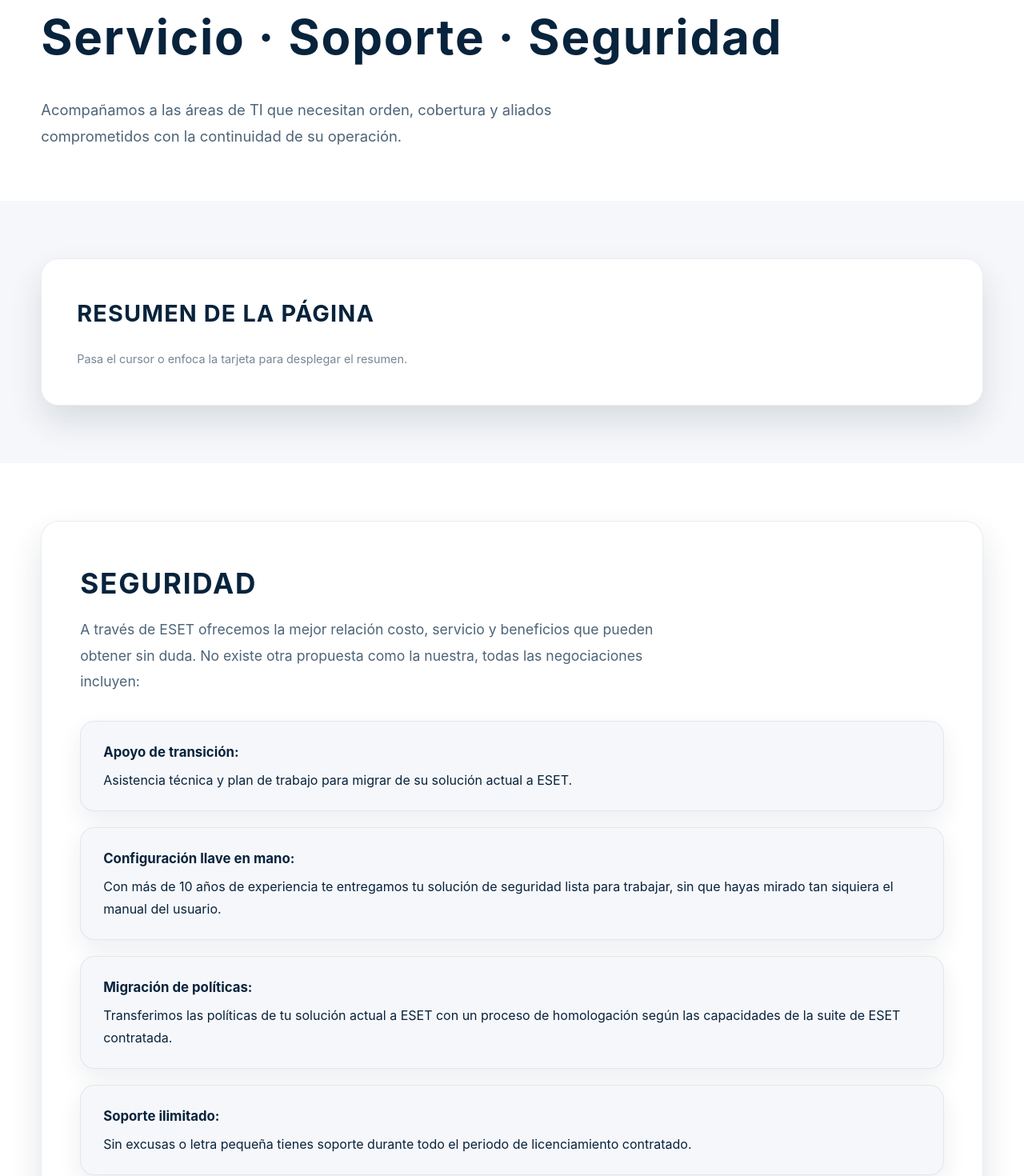
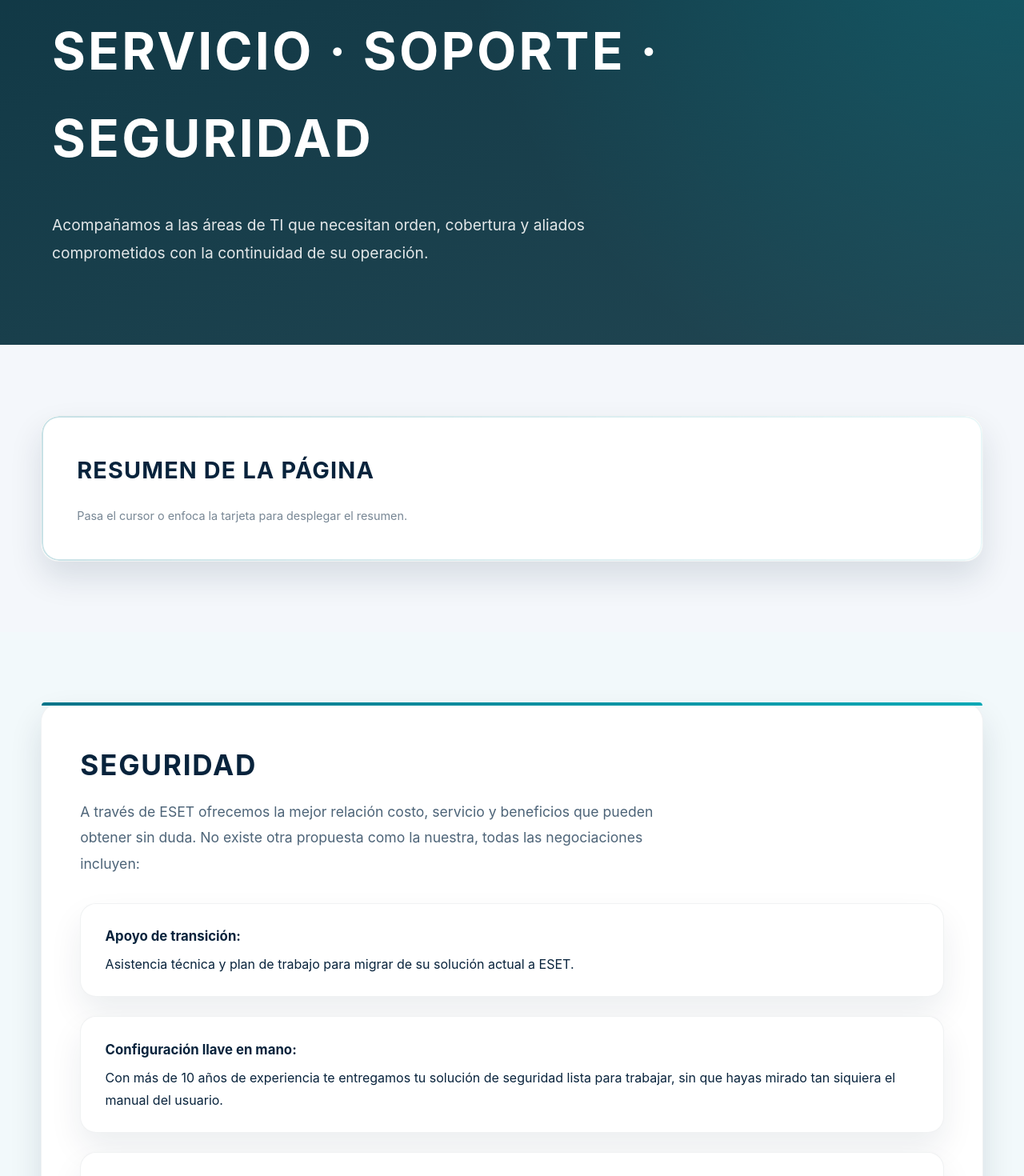
Before and after one commit to maelo1028/colciber-web, a Next.js app: page / in a window 1280 px wide. Shown: the part 260-1730 px from the top of the page at 80% size. Built offline with nearby package versions, Linux system fonts and the light colour scheme.

Commit message:
Revamp landing styles with dark teal hero

```diff
--- a/app/globals.css
+++ b/app/globals.css
@@ -1,14 +1,20 @@
 :root {
   --color-primary: #08233c;
   --color-accent: #007489;
+  --color-accent-bright: #00a8b5;
   --color-background: #ffffff;
   --color-surface: #ffffff;
-  --color-surface-alt: #f6f7fa;
+  --color-surface-alt: #f6f9fc;
+  --color-background-alt: #f4f7fb;
+  --color-background-alt-strong: #f2f9fb;
+  --color-hero: #022c3a;
   --color-text: #08233c;
   --color-muted: #4d6478;
   --shadow-soft: 0 20px 40px rgba(8, 35, 60, 0.12);
   --shadow-hover: 0 30px 60px rgba(8, 35, 60, 0.18);
+  --shadow-hero-card: 0 30px 70px rgba(2, 44, 58, 0.35);
   --radius-card: 22px;
+  --transition-base: 220ms ease;
   color-scheme: light;
 }
 
@@ -31,6 +37,7 @@ body {
   display: flex;
   flex-direction: column;
   font-size: 16px;
+  background: var(--color-background);
 }
 
 a {
@@ -66,7 +73,8 @@ main {
   position: sticky;
   top: 0;
   z-index: 10;
-  box-shadow: 0 10px 30px rgba(8, 35, 60, 0.08);
+  border-bottom: 1px solid #e0e4ec;
+  box-shadow: 0 4px 18px rgba(8, 35, 60, 0.04);
   backdrop-filter: blur(8px);
 }
 
@@ -89,7 +97,7 @@ main {
   width: 52px;
   height: 52px;
   border-radius: 16px;
-  background: linear-gradient(140deg, rgba(0, 116, 137, 0.15), rgba(8, 35, 60, 0.85));
+  background: linear-gradient(150deg, rgba(0, 168, 181, 0.2), rgba(2, 44, 58, 0.9));
   font-weight: 700;
   font-size: 1.6rem;
   letter-spacing: 0.08em;
@@ -122,7 +130,7 @@ main {
   color: var(--color-primary);
   letter-spacing: 0.04em;
   text-transform: uppercase;
-  transition: color 220ms ease, transform 220ms ease;
+  transition: color var(--transition-base), transform var(--transition-base);
 }
 
 .site-nav__link::after {
@@ -134,7 +142,7 @@ main {
   height: 3px;
   background: var(--color-accent);
   border-radius: 999px;
-  transition: width 220ms ease;
+  transition: width var(--transition-base);
 }
 
 .site-nav__link:hover,
@@ -153,36 +161,67 @@ main {
 }
 
 .hero {
-  padding: 6rem 0 4rem;
-  background: var(--color-surface);
+  position: relative;
+  padding: clamp(5.5rem, 12vw, 7.5rem) 0 clamp(4.5rem, 9vw, 6rem);
+  background: radial-gradient(circle at top right, rgba(0, 168, 181, 0.25), transparent 50%),
+    linear-gradient(160deg, rgba(2, 44, 58, 0.95), rgba(2, 44, 58, 0.88));
+  color: #ffffff;
+}
+
+.hero .container {
+  display: grid;
+  gap: 2.25rem;
+  max-width: 1150px;
+  padding: 0;
+}
+
+.hero::after {
+  content: "";
+  position: absolute;
+  inset: 0;
+  pointer-events: none;
 }
 
 .hero h1 {
-  font-size: clamp(2.5rem, 5vw, 3.75rem);
-  margin-bottom: 1.5rem;
-  color: var(--color-primary);
-  letter-spacing: 0.03em;
+  font-size: clamp(2.6rem, 5.2vw, 4rem);
+  margin: 0;
+  color: #ffffff;
+  letter-spacing: 0.05em;
+  text-transform: uppercase;
 }
 
 .hero__lead {
   max-width: 760px;
-  font-size: 1.15rem;
-  line-height: 1.8;
-  color: var(--color-muted);
+  font-size: 1.2rem;
+  line-height: 1.85;
+  color: rgba(255, 255, 255, 0.88);
   margin: 0;
 }
 
+.hero .container::before {
+  content: "";
+  display: inline-block;
+  width: 64px;
+  height: 4px;
+  border-radius: 999px;
+  background: linear-gradient(90deg, var(--color-accent), var(--color-accent-bright));
+}
+
 .section {
-  padding: 4.5rem 0;
+  padding: clamp(4.25rem, 8vw, 5.5rem) 0;
   background: var(--color-background);
 }
 
+.section:nth-of-type(even) {
+  background: var(--color-background-alt);
+}
+
 .section--muted {
-  background: var(--color-surface-alt);
+  background: var(--color-background-alt);
 }
 
 .section--alternate {
-  background: var(--color-background);
+  background: var(--color-background-alt-strong);
 }
 
 .hover-card {
@@ -192,11 +231,25 @@ main {
   padding: 2.75rem;
   margin: 0;
   box-shadow: var(--shadow-soft);
-  border: 1px solid rgba(8, 35, 60, 0.08);
+  border: 1px solid rgba(8, 35, 60, 0.06);
   overflow: hidden;
   cursor: pointer;
-  transition: transform 220ms ease, box-shadow 220ms ease;
+  transition: transform var(--transition-base), box-shadow var(--transition-base),
+    border-color var(--transition-base);
   outline: none;
+}
+
+.hover-card::before {
+  content: "";
+  position: absolute;
+  inset: 0;
+  border-radius: inherit;
+  border: 2px solid transparent;
+  pointer-events: none;
+  background: linear-gradient(120deg, rgba(0, 116, 137, 0.22), rgba(0, 168, 181, 0.08)) border-box;
+  -webkit-mask: linear-gradient(#fff 0 0) padding-box, linear-gradient(#fff 0 0);
+  -webkit-mask-composite: xor;
+  mask-composite: exclude;
 }
 
 .hover-card:focus-visible {
@@ -205,8 +258,9 @@ main {
 
 .hover-card:hover,
 .hover-card:focus {
-  transform: translateY(-6px);
+  transform: translateY(-8px);
   box-shadow: var(--shadow-hover);
+  border-color: rgba(0, 168, 181, 0.25);
 }
 
 .hover-card__title {
@@ -251,12 +305,24 @@ main {
 
 .section__content {
   background: var(--color-surface);
-  border-radius: var(--radius-card);
+  border-radius: 24px;
   padding: 3rem;
   box-shadow: var(--shadow-soft);
-  border: 1px solid rgba(8, 35, 60, 0.08);
+  border: 1px solid rgba(8, 35, 60, 0.06);
   display: grid;
   gap: 2rem;
+  position: relative;
+  isolation: isolate;
+}
+
+.section__content::before {
+  content: "";
+  position: absolute;
+  inset: 0 0 auto;
+  height: 4px;
+  border-radius: 24px 24px 0 0;
+  background: linear-gradient(90deg, var(--color-accent), var(--color-accent-bright));
+  transform: translateY(-1px);
 }
 
 .section__content h2 {
@@ -280,24 +346,25 @@ main {
   padding: 0;
   list-style: none;
   display: grid;
-  gap: 1.25rem;
+  gap: 1.5rem;
   color: var(--color-text);
 }
 
 .section__list li {
-  background: var(--color-surface-alt);
-  border-radius: 18px;
-  padding: 1.5rem 1.75rem;
-  border: 1px solid rgba(8, 35, 60, 0.08);
-  box-shadow: 0 12px 30px rgba(8, 35, 60, 0.08);
+  background: #ffffff;
+  border-radius: 20px;
+  padding: 1.65rem 1.9rem;
+  border: 1px solid rgba(8, 35, 60, 0.06);
+  box-shadow: 0 20px 40px rgba(8, 35, 60, 0.08);
   line-height: 1.75;
-  transition: transform 220ms ease, box-shadow 220ms ease, border-color 220ms ease;
+  transition: transform var(--transition-base), box-shadow var(--transition-base),
+    border-color var(--transition-base), background-color var(--transition-base);
 }
 
 .section__list li:hover {
-  transform: translateY(-4px);
+  transform: translateY(-6px);
   box-shadow: var(--shadow-hover);
-  border-color: rgba(0, 116, 137, 0.35);
+  border-color: rgba(0, 168, 181, 0.3);
 }
 
 .section__list strong {
@@ -305,6 +372,22 @@ main {
   font-size: 1.05rem;
   color: var(--color-primary);
   margin-bottom: 0.35rem;
+}
+
+footer {
+  background: #08233c;
+  color: #f5f7fa;
+  padding: 3rem 0;
+}
+
+footer a {
+  color: var(--color-accent-bright);
+  transition: color var(--transition-base);
+}
+
+footer a:hover,
+footer a:focus {
+  color: #61d9e0;
 }
 
 @media (max-width: 900px) {
@@ -342,21 +425,17 @@ main {
     text-align: center;
   }
 
-  .hero {
-    padding: 4.5rem 0 3rem;
-  }
-
   .hover-card__title,
   .section__content h2 {
     font-size: 1.6rem;
   }
 
   .section__content {
-    padding: 2rem;
+    padding: 2.25rem;
   }
 
   .section__list li {
-    padding: 1.25rem 1.5rem;
+    padding: 1.4rem 1.6rem;
   }
 
   .hover-card__hint {
```
